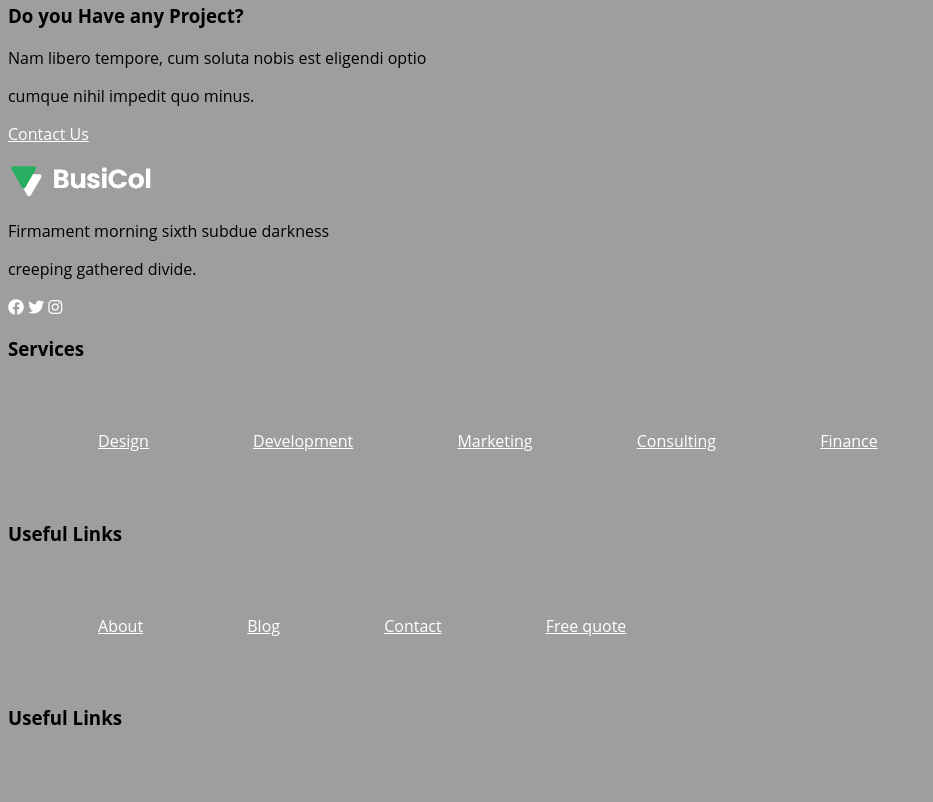
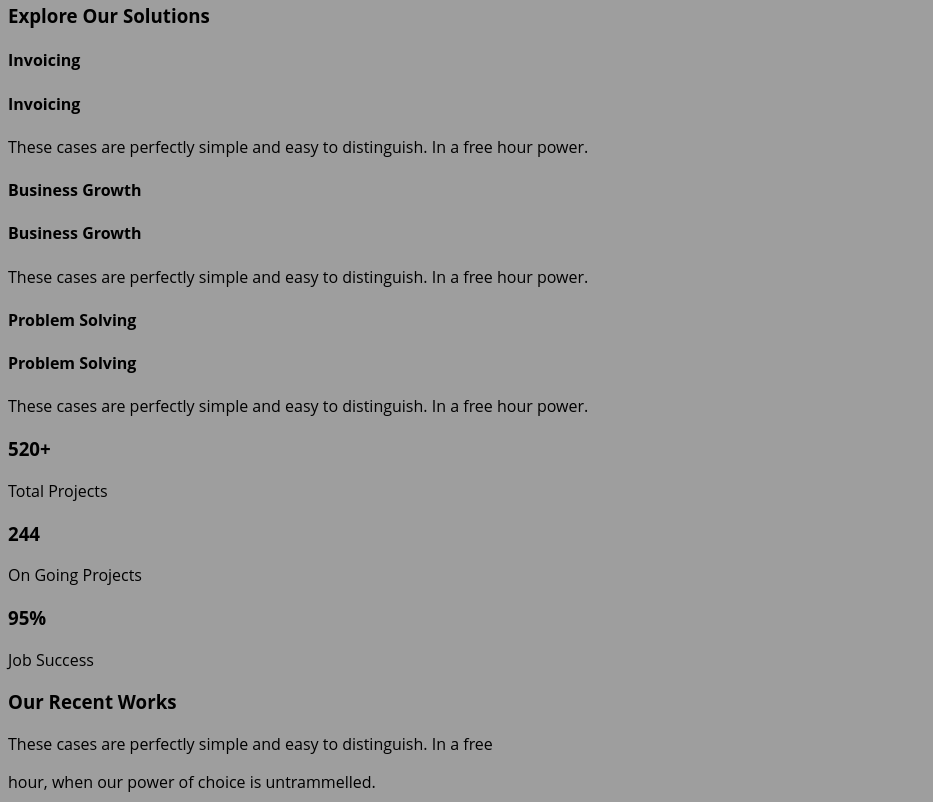
Before and after one commit to Amin-Ettefagh/Busicol-challenge, a plain HTML site: page index.html in a window 1280 px wide. Shown: the part 1052-1854 px from the top of the page, without its empty margins (0-933 px from the left). Drawn offline with Linux system fonts and the light colour scheme.

Commit message:
Update index.html

```diff
--- a/index.html
+++ b/index.html
@@ -11,7 +11,6 @@
 </head>
 
 <body>
-
 <!-- قسمت هدر کد های ما -->
     <header class="header">
         <div class="header-top">
@@ -64,7 +63,6 @@
             </div>
         </div>
     </header>
-
 <!-- کد های اسلایدر  ما -->
     <div class="slider">
         <div class="slider-one">
@@ -91,7 +89,74 @@
             </div>
         </div>
     </div>
-
+<!-- سرویس ها -->
+    <div class="services">
+        <!-- باکس اول سرویس ها -->
+        <h3 class="title-service">Explore Our Solutions</h3>
+        <div class="service-1">
+            <h4>Invoicing</h4>
+            <div class="hover-service">
+                <h4>Invoicing</h4>
+                  <p>These cases are perfectly simple and easy to distinguish. In a free hour power.</p>
+            </div>
+        </div>
+        <!-- باکس دوم سرویس ها -->
+        <div class="service-2">
+            <h4>Business Growth</h4>
+            <div class="hover-service">
+                <h4>Business Growth</h4>
+                <p>These cases are perfectly simple and easy to distinguish. In a free hour power.</p>
+            </div>
+        </div>
+        <!-- باکس سوم سرویس ها -->
+        <div class="service-3">
+            <h4>Problem Solving</h4>
+            <div class="hover-service">
+                <h4>Problem Solving</h4>
+                <p>These cases are perfectly simple and easy to distinguish. In a free hour power.</p>
+            </div>
+        </div>
+    </div>
+<!-- شمارنده سایت -->
+    <div class="counter">
+        <div class="column1-counter">
+            <h3><span class="counter1">520</span><span>+</span></h3>
+            <span>Total Projects</span>
+        </div>
+        <div class="column2-counter">
+            <h3><span class="counter2">244</span></h3>
+            <span>On Going Projects</span>
+        </div>
+        <div class="column3-counter">
+            <h3><span class="counter3">95</span><span>%</span></h3>
+            <span>Job Success</span>
+        </div>
+    </div>
+<!-- عکس ها -->
+    <div class="gallery">
+        <h3>Our Recent Works</h3>
+        <p>These cases are perfectly simple and easy to distinguish. In a free </p>
+        <p>hour, when our power of choice is untrammelled.</p>
+    </div>
+<!-- درباره ما -->
+    <div class="about-us">
+        <div class="about-us-pic">
+            <img src="./Pic/about-us.png" alt="about-us-pic" />
+        </div>
+        <div class="about-us-text">
+            <h3>The Largest Business Expert</h3>
+            <p>These cases are perfectly simple and easy to distinguish. In a free hour, <br> when our power of choice
+              is untrammelled and when nothing prevents <br> our being able to do what we like best.</p>
+            <ul>
+              <li> Apartments frequently or motionless. </li>
+              <li> Duis aute irure dolor in reprehenderit in voluptate. </li>
+              <li> Voluptatem quia voluptas sit aspernatur.</li>
+            </ul>
+        </div>
+        <div class="about-us-button">
+            <button>About Us</button>
+        </div>
+    </div>
 <!-- کد های فوتر -->
     <footer class="footer">
     <!-- پروژه داری؟ -->
@@ -139,7 +204,7 @@
             </div>
     <!-- ستون چهارم -->
             <div class="fourt-column">
-                <h3 class="f-title">Useful Links</h3>
+                <h3 class="f-title">Address</h3>
                 <ul>
                     <li>200, D-block, Green lane USA</li>
                     <li>+10 367 467 8934</li>
@@ -151,6 +216,7 @@
             <p class="copy-right">Copyright ©2023 All rights reserved | This template is made with <i class="fas fa-heart"></i> by <a href="https://colorlib.com/">Colorlib</a></p>
         </div>
     </footer>
+<!-- فرم ارسال سوال -->
     <form id="formMe">
         <div>
             <input type="text" placeholder="Your Name">
```
Lines whose indentation alone changed are shown as unchanged.
